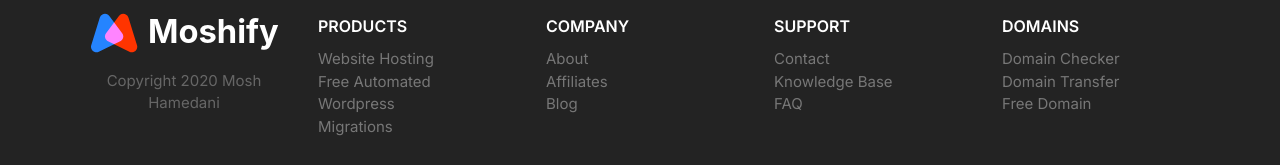
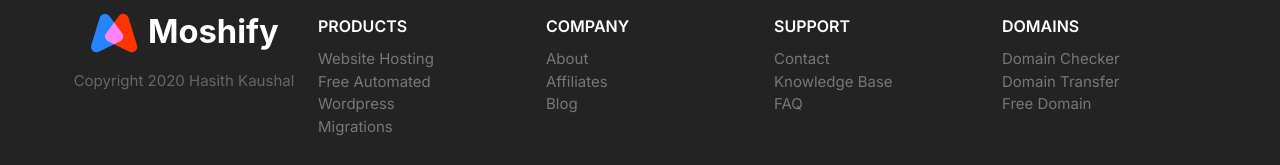
Before and after one commit to hasithkaushal/moshify_hasith, a website built with Parcel: page index.html in a window 1280 px wide. Shown: the part 5995-6160 px from the top of the page. Built offline with nearby package versions, Linux system fonts and the light colour scheme.

Commit message:
Update index.html

```diff
--- a/index.html
+++ b/index.html
@@ -459,7 +459,7 @@
         </section>
         <section class="footer__brand">
           <img src="images/logo.svg" alt="" />
-          <p class="footer__copyright">Copyright 2020 Mosh Hamedani</p>
+          <p class="footer__copyright">Copyright 2020 Hasith Kaushal</p>
         </section>
       </div>
     </footer>
```
